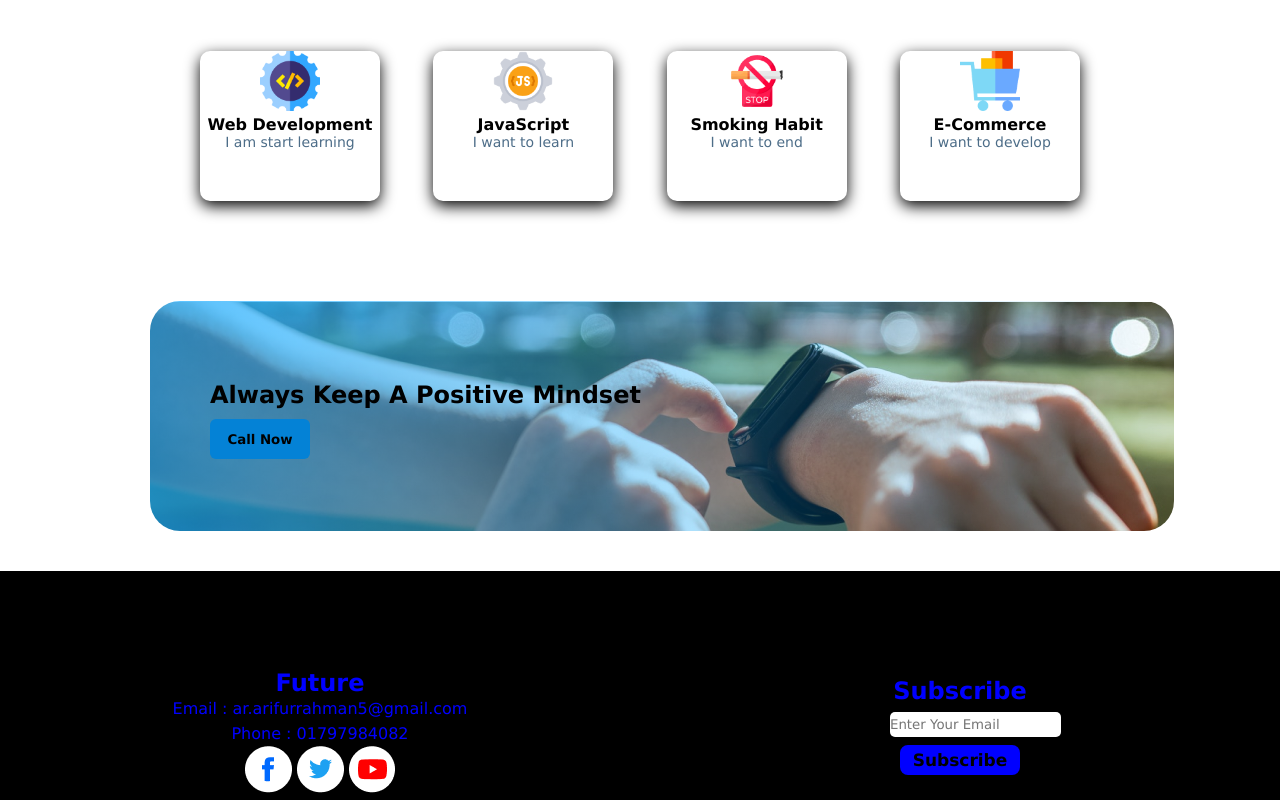
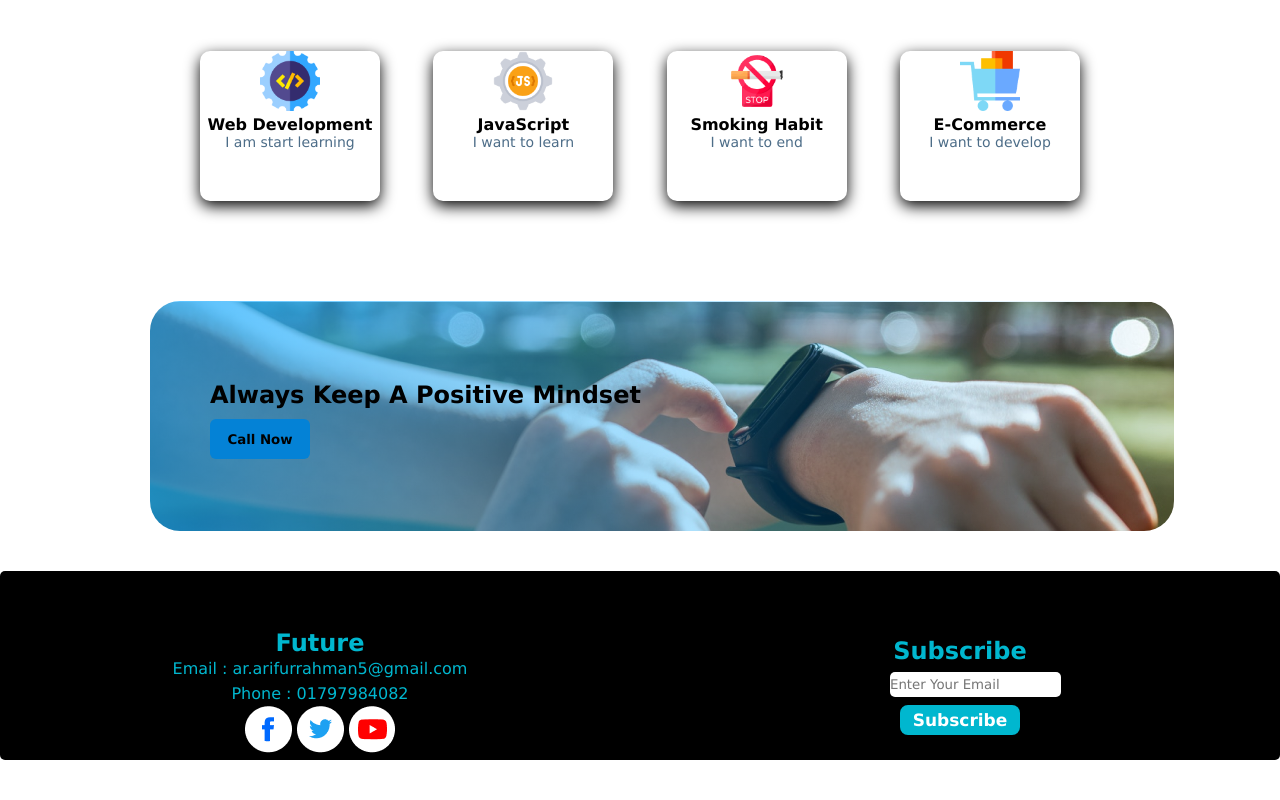
Before and after one commit to Ar-Arifur/assignment, a plain HTML site: page index.html in a window 1280 px wide. Shown: the part 1741-2541 px from the top of the page. After the commit the page ends 2501 px from the top, so only its background shows below. Drawn offline with Linux system fonts and the light colour scheme.

Commit message:
change some items

```diff
--- a/style.css
+++ b/style.css
@@ -139,23 +139,24 @@
 .footer-section{
     display: flex;
     background-color: black;
+    border-radius: 5px;
 }
 .future-section{
     width: 50%;
-    color: #0000ff;
+    color: #00b7cf;
     text-align: center;
-    padding-top: 100px;
+    padding-top: 60px;
     line-height: 25px;
 }
 .subscribe-section{
     width: 50%;
     color: #FFFF;
     text-align: center;
-    padding-top: 100px;
+    padding-top: 60px;
     line-height: 25px;
 }
 .subscribe-section h2{
-    color: #0000ff;
+    color: #00b7cf;
     margin: 8px;
 }
 .email{
@@ -167,8 +168,8 @@
    margin-left: 250px ;
 }
 .btn-primary-3{
-    background-color:#0000ff;
-    color: black;
+    background-color:#00b7cf;
+    color: #FFFF;
     border: 0px;
     border-radius: 8px;
     height: 30px;
```
